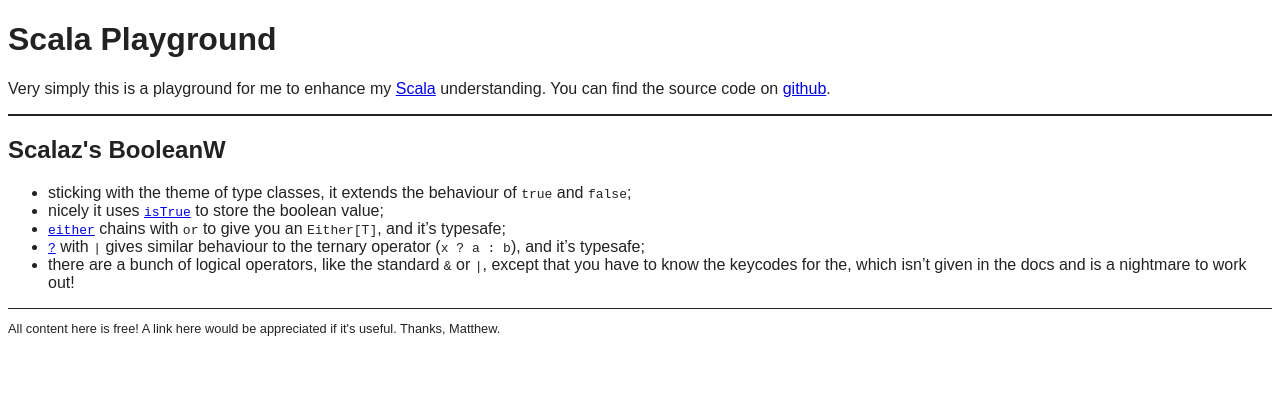
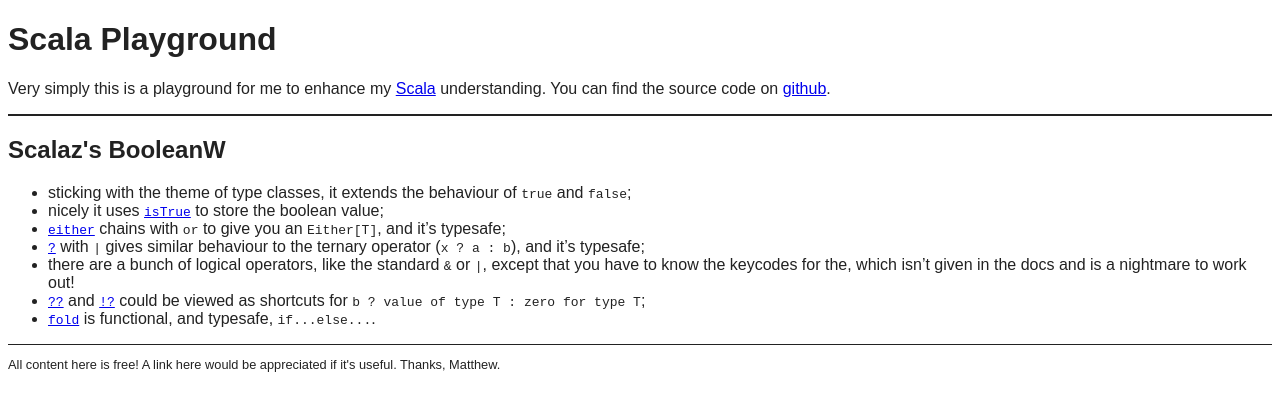
Before and after one commit to mattdenner/scala-playground, a Jekyll site: the page built from _posts/2013-01-28-booleanw.markdown, in a window 1280 px wide. Shown: the top 411 px of the page. Built offline with Jekyll 4.4.1, drawn with Linux system fonts in a browser that asks for light colours.

Commit message:
Updates for the BooleanW notes

```diff
--- a/_posts/2013-01-28-booleanw.markdown
+++ b/_posts/2013-01-28-booleanw.markdown
@@ -8,3 +8,5 @@
 * [`either`](https://github.com/scalaz/scalaz/blob/release/6.0.4/core/src/main/scala/scalaz/BooleanW.scala#L158) chains with `or` to give you an `Either[T]`, and it's typesafe;
 * [`?`](https://github.com/scalaz/scalaz/blob/release/6.0.4/core/src/main/scala/scalaz/BooleanW.scala#L141) with `|` gives similar behaviour to the ternary operator (`x ? a : b`), and it's typesafe;
 * there are a bunch of logical operators, like the standard `&` or `|`, except that you have to know the keycodes for the, which isn't given in the docs and is a nightmare to work out!
+* [`??`](https://github.com/scalaz/scalaz/blob/release/6.0.4/core/src/main/scala/scalaz/BooleanW.scala#L166) and [`!?`](https://github.com/scalaz/scalaz/blob/release/6.0.4/core/src/main/scala/scalaz/BooleanW.scala#L168) could be viewed as shortcuts for `b ? value of type T : zero for type T`;
+* [`fold`](https://github.com/scalaz/scalaz/blob/release/6.0.4/core/src/main/scala/scalaz/BooleanW.scala#L132) is functional, and typesafe, `if...else...`.
```
